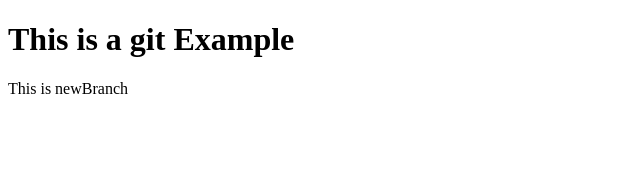
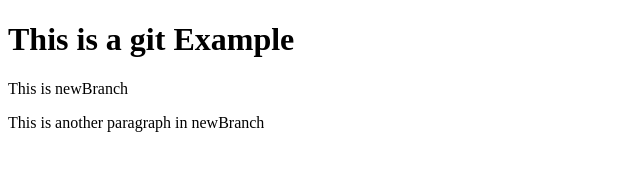
Before and after one commit to JawidForotan/git-example-, a plain HTML site: page index.html in a window 1280 px wide. Shown: the whole page, without its empty margins (0-640 px from the left). Drawn offline with Linux system fonts and the light colour scheme.

Commit message:
Another paragraph added to the newBranch

```diff
--- a/index.html
+++ b/index.html
@@ -9,5 +9,6 @@
   <body>
     <h1>This is a git Example</h1>
     <p>This is newBranch</p>
+    <p>This is another paragraph in newBranch</p>
   </body>
 </html>
```
